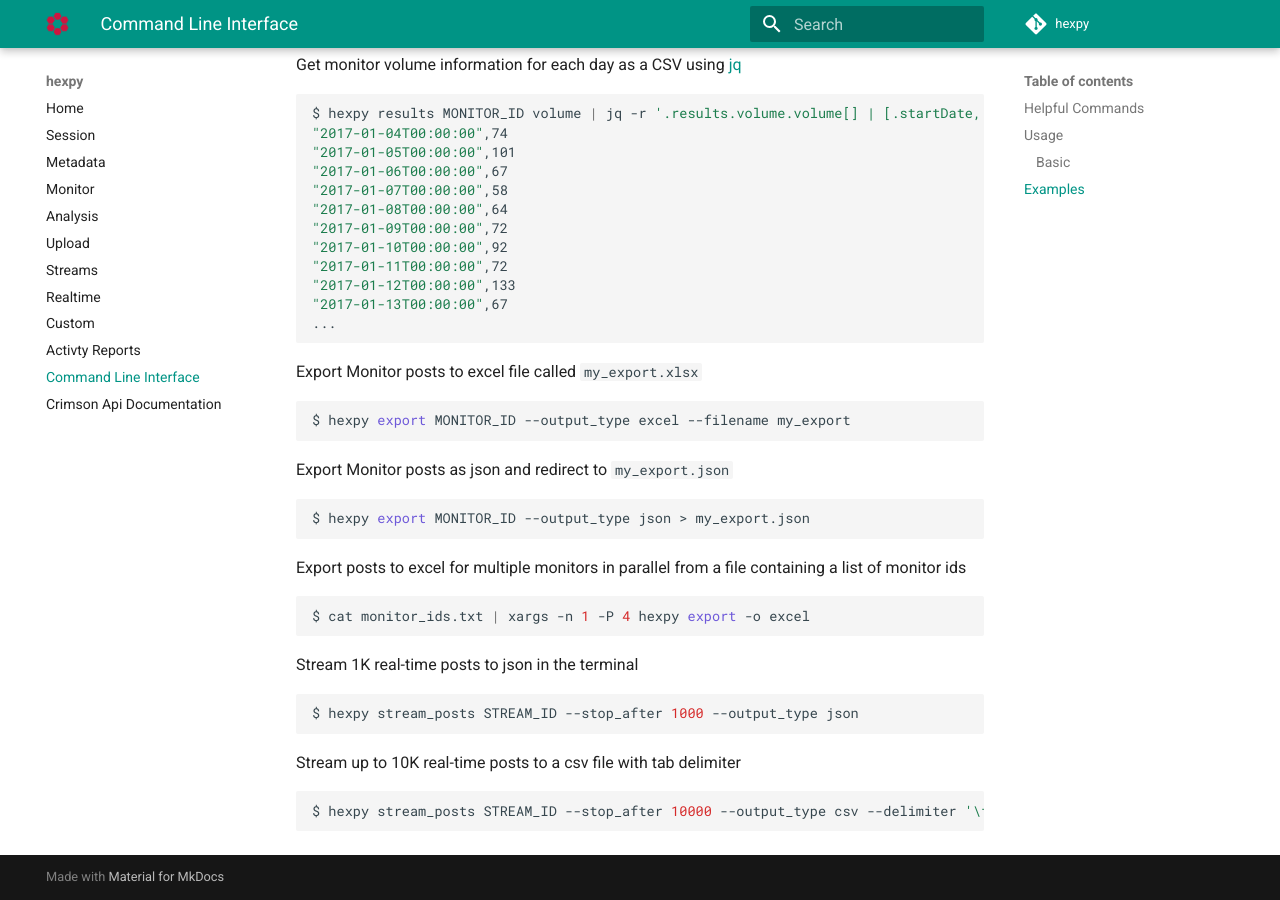
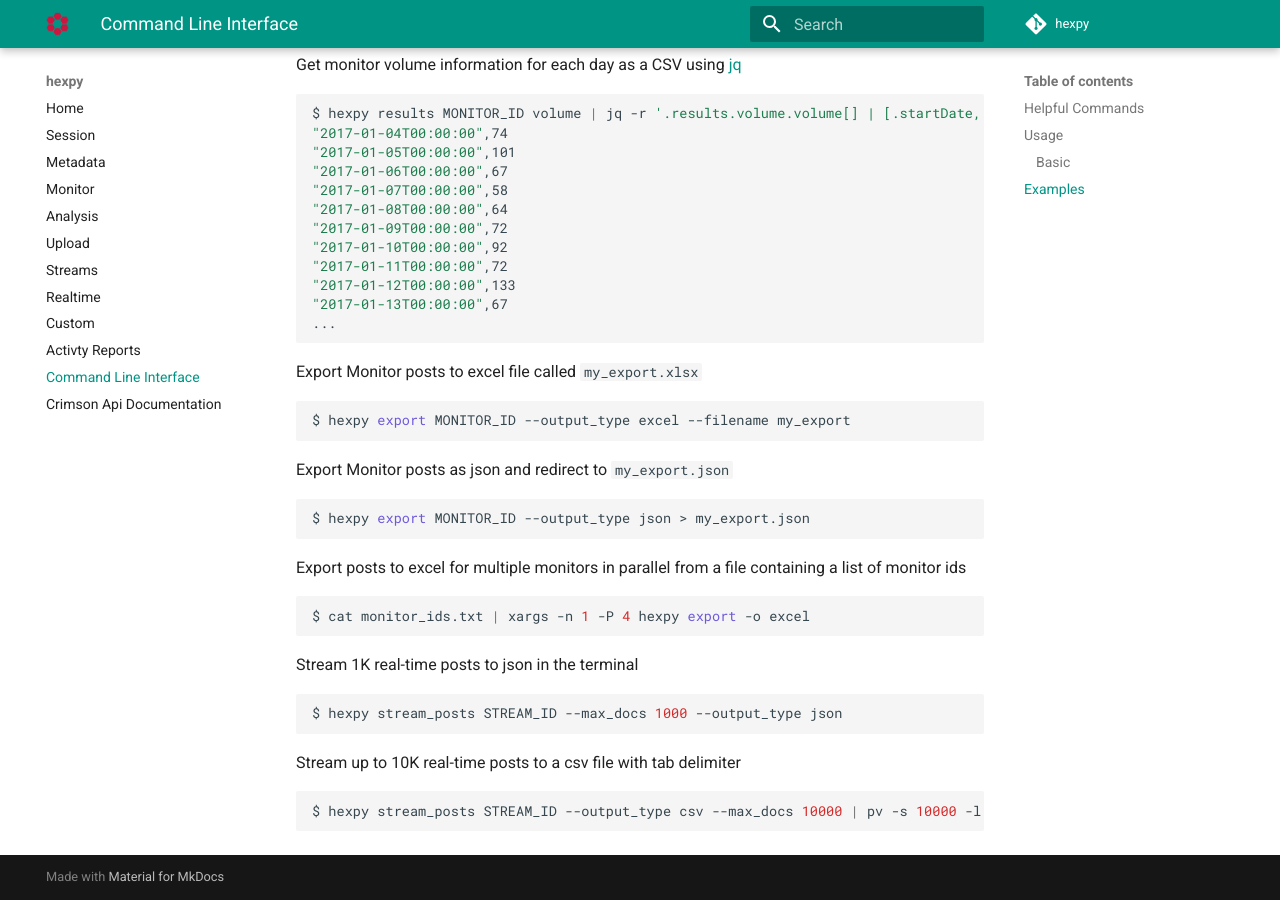
Before and after one commit to sullivancolin/hexpy, an MkDocs documentation site: the page built from docs/docs/CLI.md, in a window 1280 px wide and 900 px high, scrolled down 1795 px. Built offline with MkDocs 1.6.1 and Material for MkDocs 9.7.7, drawn with Linux system fonts in a browser that asks for light colours; comment, search, counter and statistics services are not loaded; old or Windows-style settings are respelled for this version of MkDocs; some of the changed text lies outside the part shown.

````diff
--- a/docs/docs/CLI.md
+++ b/docs/docs/CLI.md
@@ -64,7 +64,7 @@ $ hexpy metadata monitor_list --team_id TEAM_ID | jq -r '.monitors[] | [.id, .na
 
 Upload TSV file as `my_custom_type` with English as the language that has tab delimited columns.
 ```bash
-$ hexpy upload spredsheet.csv --content_type my_custom_type --language en --delimiter '\t'
+$ hexpy upload spredsheet.csv --content_type my_custom_type --language en --separator '\t'
 ```
 
 Train a Opinion Monitor with using a spreadsheet of posts with labels for the predefined categories.
@@ -110,10 +110,10 @@ $ cat monitor_ids.txt | xargs -n 1 -P 4 hexpy export -o excel
 
 Stream 1K real-time posts to json in the terminal
 ```bash
-$ hexpy stream_posts STREAM_ID --stop_after 1000 --output_type json
+$ hexpy stream_posts STREAM_ID --max_docs 1000 --output_type json
 ```
 
 Stream up to 10K real-time posts to a csv file with tab delimiter
 ```bash
-$ hexpy stream_posts STREAM_ID --stop_after 10000 --output_type csv --delimiter '\t' > my_csv_file.csv
+$ hexpy stream_posts STREAM_ID --output_type csv --max_docs 10000 | pv -s 10000 -l > streamed_posts.csv
 ```
````
Also changed, not shown: 2 other files.
